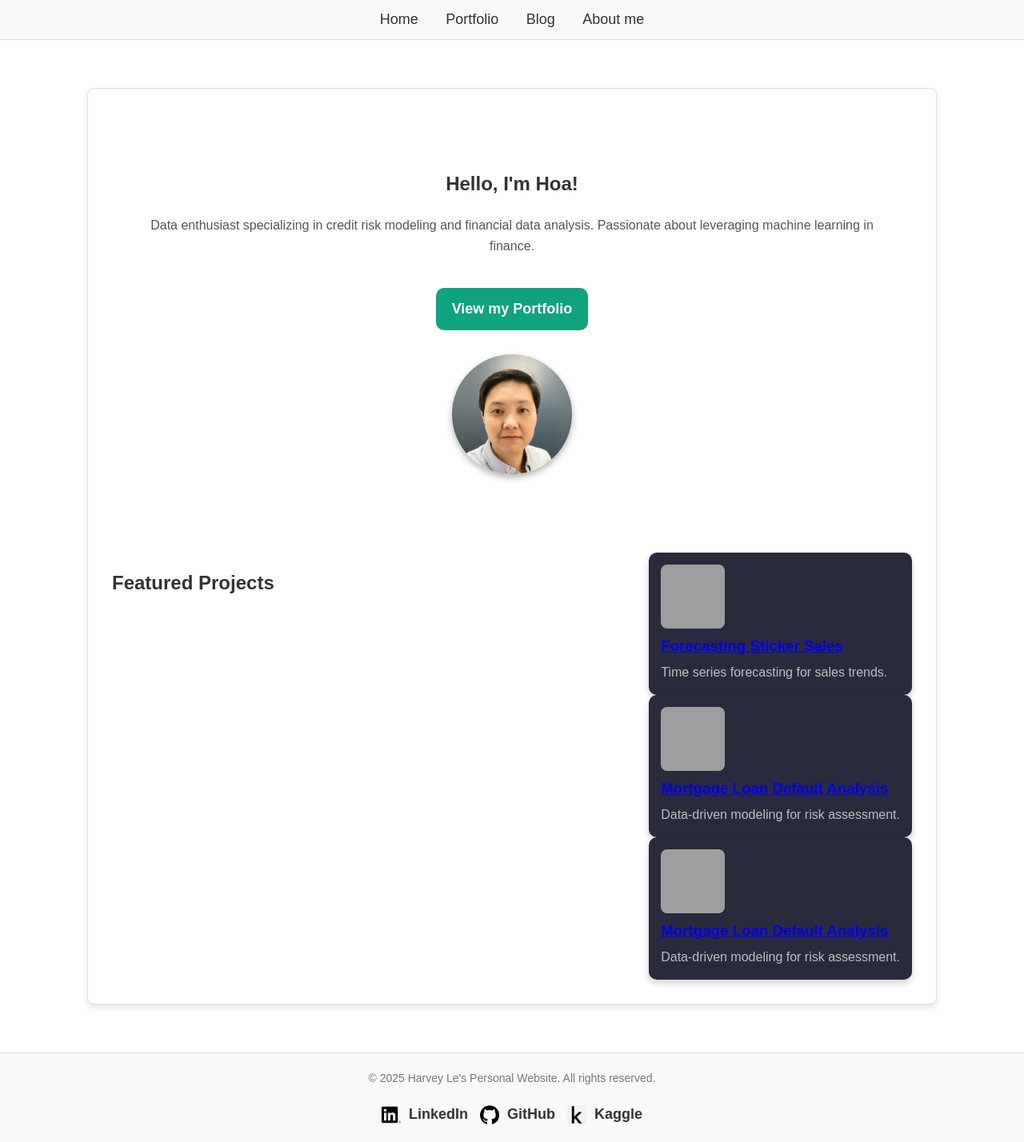
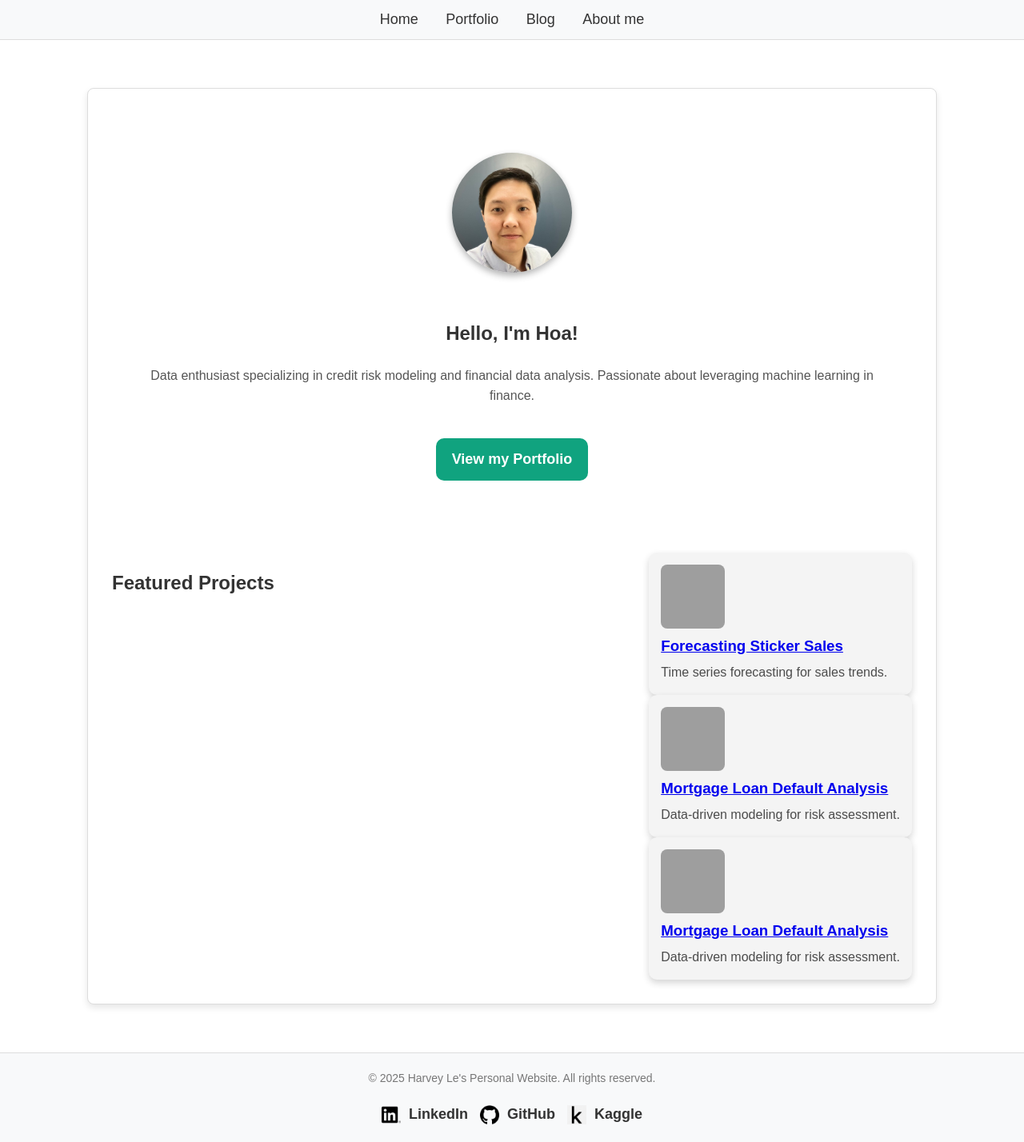
Before and after one commit to Hoale2908/hoale2908.github.io, a Jekyll site: the page built from index.html, in a window 1280 px wide. Shown: the whole page at 80% size. Built offline with Jekyll 4.4.1, drawn with Linux system fonts in a browser that asks for light colours; grey boxes are pictures that could not be loaded.

Commit message:
Update project styles and modify introduction section layout

```diff
--- a/assets/styles.css
+++ b/assets/styles.css
@@ -199,10 +199,10 @@ main {
 }
 
 .project {
-  background-color: #2a2a3d;
+  background-color: #f4f4f4;
   padding: 15px;
   border-radius: 10px;
-  box-shadow: 0 4px 8px rgba(0, 0, 0, 0.2);
+  box-shadow: 0 4px 8px rgba(47, 43, 43, 0.2);
   flex: 1 1 30%; /* Ensures projects are horizontally aligned */
   gap: 20px;
   min-width: 250px;
@@ -221,7 +221,7 @@ main {
 }
 
 .project p {
-  color: #bdbdbd;
+  color: #4c4c4c;
   margin: 5px 0 0;
 }
 
--- a/index.html
+++ b/index.html
@@ -5,15 +5,15 @@ title: Home
 
 <!-- Introduction Section -->
 <section class="introduction">
+  <div class="intro-image">
+    <img src="/assets/img/profile-pic.jpg" alt="Harvey's Photo" class="profile-img">
+  </div>
   <div class="intro-text">
       <h1>Hello, I'm Hoa!</h1>
       <p>
           Data enthusiast specializing in credit risk modeling and financial data analysis. Passionate about leveraging machine learning in finance.
       </p>
       <a href="{{ '/portfolio' | relative_url }}" class="cta-button">View my Portfolio</a>
-  </div>
-  <div class="intro-image">
-      <img src="/assets/img/profile-pic.jpg" alt="Harvey's Photo" class="profile-img">
   </div>
 </section>
 
```
